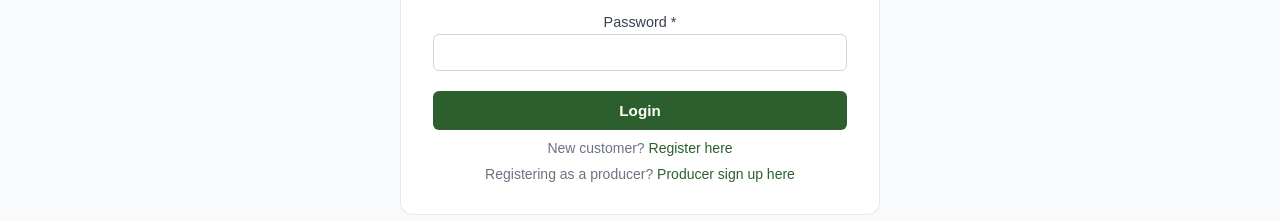
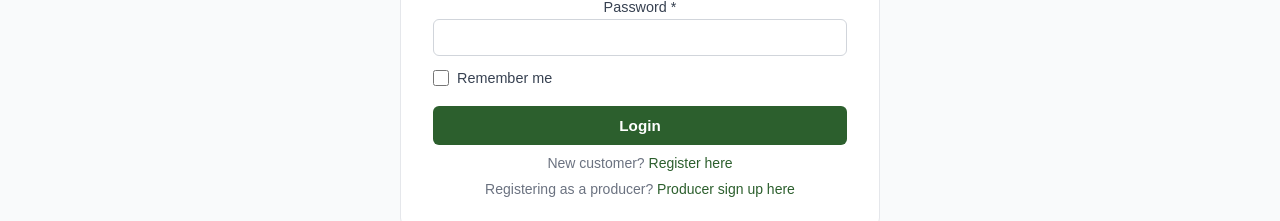
Before and after one commit to rvinw/BRFN-Marketplace, a React app in the folder frontend/: page /login in a window 1280 px wide. Shown: the part 358-579 px from the top of the page. Built offline with nearby package versions, Linux system fonts and the light colour scheme; no server answers; the HTML template or start-up script is replaced by a standard one.

Commit message:
remember button added and standing order delivery button added and session  management added

```diff
--- a/frontend/src/components/Pages/LoginPage.jsx
+++ b/frontend/src/components/Pages/LoginPage.jsx
@@ -8,6 +8,7 @@ export default function LoginPage() {
   const { login } = useAuth();
   const navigate = useNavigate();
   const [form, setForm] = useState({ email: '', password: '' });
+  const [rememberMe, setRememberMe] = useState(false);
   const [error, setError] = useState('');
   const [loading, setLoading] = useState(false);
 
@@ -29,9 +30,14 @@ export default function LoginPage() {
         return;
       }
 
-      sessionStorage.setItem('brfn_token', data.token);
+      if (rememberMe) {
+        localStorage.setItem('brfn_token', data.token);
+      } else {
+        sessionStorage.setItem('brfn_token', data.token);
+      }
+
       const role = data.user.role_name.toLowerCase();
-      login({ name: data.user.full_name, email: data.user.email, role });
+      login({ name: data.user.full_name, email: data.user.email, role }, rememberMe);
 
       if (role === 'admin') navigate('/dashboard/admin');
       else if (role === 'producer') navigate('/dashboard/producer');
@@ -72,6 +78,17 @@ export default function LoginPage() {
               required
             />
           </label>
+
+          <label className="auth-label" style={{ flexDirection: 'row', alignItems: 'center', gap: 8, cursor: 'pointer' }}>
+            <input
+              type="checkbox"
+              checked={rememberMe}
+              onChange={e => setRememberMe(e.target.checked)}
+              style={{ width: 16, height: 16, cursor: 'pointer' }}
+            />
+            Remember me
+          </label>
+
           <button type="submit" className="auth-btn" disabled={loading}>
             {loading ? 'Logging in...' : 'Login'}
           </button>
--- a/frontend/src/context/AuthContext.jsx
+++ b/frontend/src/context/AuthContext.jsx
@@ -5,22 +5,28 @@ const AuthContext = createContext(null);
 export function AuthProvider({ children }) {
   const [user, setUser] = useState(() => {
     try {
-      const stored = sessionStorage.getItem('brfn_user');
+      const stored = localStorage.getItem('brfn_user') || sessionStorage.getItem('brfn_user');
       return stored ? JSON.parse(stored) : null;
     } catch {
       return null;
     }
   });
 
-  const login = (userData) => {
+  const login = (userData, rememberMe = false) => {
     setUser(userData);
-    sessionStorage.setItem('brfn_user', JSON.stringify(userData));
+    if (rememberMe) {
+      localStorage.setItem('brfn_user', JSON.stringify(userData));
+    } else {
+      sessionStorage.setItem('brfn_user', JSON.stringify(userData));
+    }
   };
 
   const logout = () => {
     setUser(null);
     sessionStorage.removeItem('brfn_user');
     sessionStorage.removeItem('brfn_token');
+    localStorage.removeItem('brfn_user');
+    localStorage.removeItem('brfn_token');
     localStorage.removeItem('brfn_cart');
   };
 
--- a/frontend/src/utils/api.js
+++ b/frontend/src/utils/api.js
@@ -1,7 +1,7 @@
 const API_URL = import.meta.env.VITE_API_URL ?? 'http://localhost:8000';
 
 function fetchWithAuth(url, options = {}) {
-  const token = sessionStorage.getItem('brfn_token');
+  const token = localStorage.getItem('brfn_token') || sessionStorage.getItem('brfn_token');
   return fetch(url, {
     ...options,
     headers: {
```
